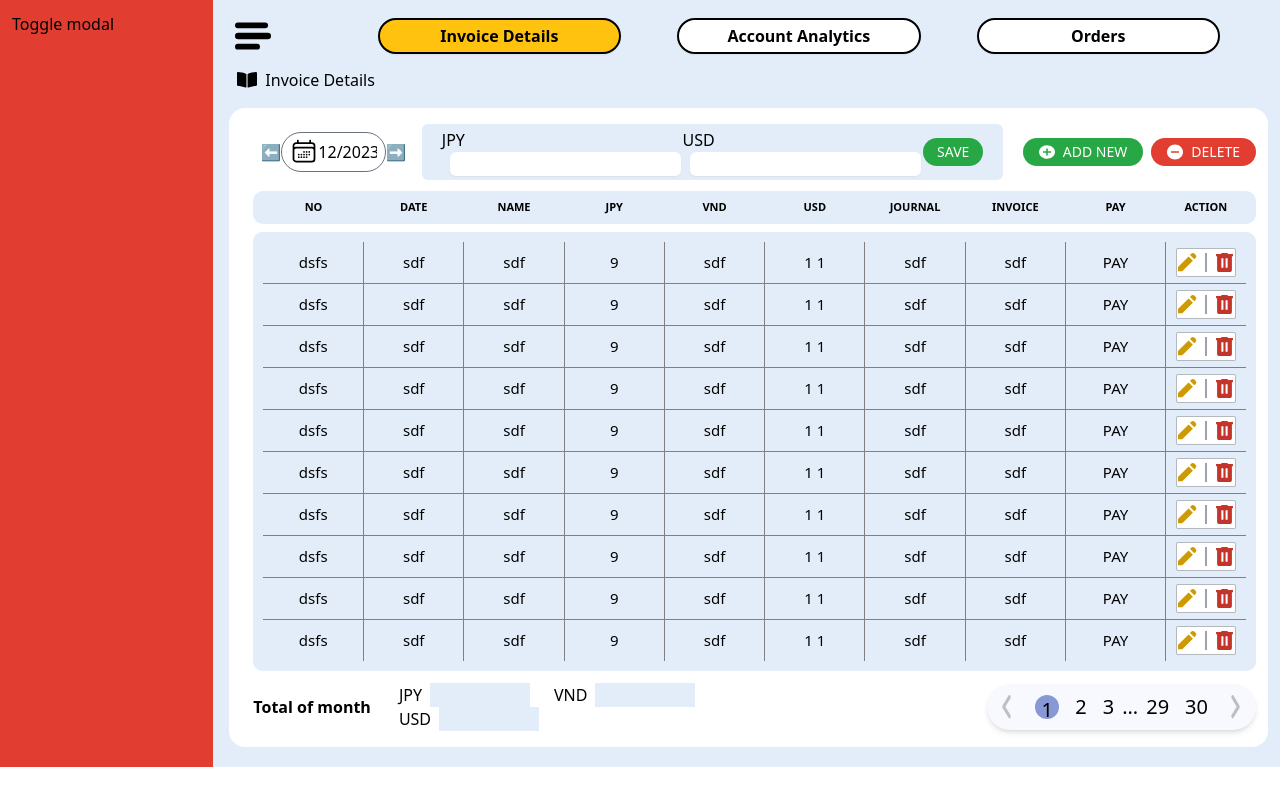
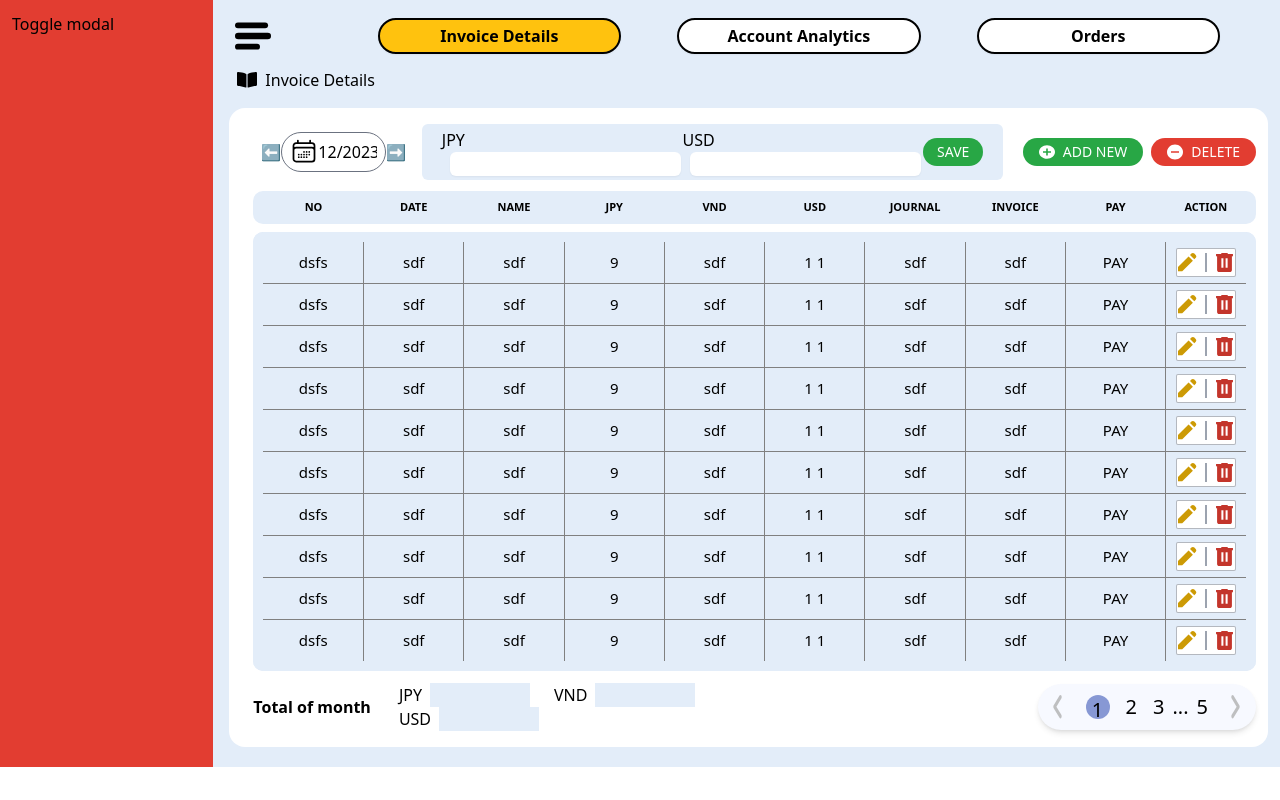
Before and after one commit to SelinaNguyen98/SBA_PaymentIncome_ManagementPRJ_FrontEnd, a React (Vite) app: page / in a window 1280 px wide. Built offline with nearby package versions, Linux system fonts and the light colour scheme; some icons are missing.

Commit message:
fix pagination

```diff
--- a/src/Utils/i18n/i18n.ts
+++ b/src/Utils/i18n/i18n.ts
@@ -1,7 +1,7 @@
 import i18n from "i18next";
 import { initReactI18next } from "react-i18next";
-import HOME_EN from "./locales/en/home.json";
-import HOME_JP from "./locales/jp/home.json";
+import HOME_EN from "./locales/en/en-home.json";
+import HOME_JP from "./locales/jp/jp-home.json";
 
 export const locales = {
   jp: "jp",
--- a/src/Utils/i18n/locales/en/home.json
+++ b/src/Utils/i18n/locales/en/en-home.json
@@ -3,5 +3,9 @@
     "invoiceDetails": "Invoice Details",
     "accountAnalytics": "Account Analytics",
     "orders": "Orders"
+  },
+  "titlePage": {
+    "invoiceDetail" : "Invoice Details"
   }
+
 }
--- a/src/Utils/i18n/locales/jp/home.json
+++ b/src/Utils/i18n/locales/jp/jp-home.json
@@ -3,5 +3,8 @@
     "invoiceDetails": "インボイス管理",
     "accountAnalytics": "勘定科目毎の合計",
     "orders": "受注管理"
+  },
+  "titlePage": {
+    "invoiceDetail" : "インボイス管理"
   }
 }
--- a/src/components/Invoice_Management/InvoiceDetails/InvoicDetailFooter/InvoiceDetailFooter.jsx
+++ b/src/components/Invoice_Management/InvoiceDetails/InvoicDetailFooter/InvoiceDetailFooter.jsx
@@ -1,5 +1,6 @@
 import React, { useState } from "react";
 import Pagination from "../Pagination";
+import Pagination2 from "../Pagination2";
 
 export default function InvoiceDetailFooter() {
   return (
@@ -32,7 +33,7 @@ export default function InvoiceDetailFooter() {
         </div>
         <div className=" flex-1  flex justify-end">
           {/* flex-shrink-0 */}
-          <Pagination />
+          <Pagination2 />
         </div>
       </div>
     </div>
--- a/src/components/Invoice_Management/InvoiceDetails/InvoiceDetails.jsx
+++ b/src/components/Invoice_Management/InvoiceDetails/InvoiceDetails.jsx
@@ -1,6 +1,7 @@
 import "../../../Utils/style.css";
 import NavHeader from "../../NavHeader";
-// import InvoiceTable from "./InvoiceTable";
+import { useTranslation } from "react-i18next";
+
 import Button from "../../Button";
 import InvoiceDetailFooter from "./InvoicDetailFooter/InvoiceDetailFooter";
 import "./styles.css";
@@ -11,7 +12,10 @@ import NewPaymentForm from "./NewPaymentForm";
 import MonthYearPicker from "../../MonthYearPicker";
 
 export default function InvoiceDetails() {
+
   const { isShowAsideFilter } = useContext(AppContext);
+  const { t } = useTranslation();
+
 
   const [state, setState] = useState({
     isShowConfirmModal: false,
@@ -56,7 +60,7 @@ export default function InvoiceDetails() {
               fill="black"
             />
           </svg>
-          Invoice Details
+          {t("titlePage.invoiceDetail")}
         </div>
 
         {/* control area */}
--- /dev/null
+++ b/src/components/Invoice_Management/InvoiceDetails/Pagination2/Pagination2.jsx
@@ -0,0 +1,188 @@
+import React, { useState } from "react";
+
+/**
+ * voi Range -2 ap dung cho khoang cach dau va cuoi
+ *  [1] 2 3 ... 20
+ *   1 [2] 3 ... 20
+ *   1 2 [3] 4 ... 20
+ *
+ *   1 ... 3 [4] 5 ... 20
+ *   1 ... 16 [17] 18 ... 20
+
+ *   1 ... 17 [18] 19 20
+ *   1 ... 18 [19] 20
+ *   1 ... 18 19 [20]
+ */
+
+const RANGE = 1;
+export default function Pagination2({ pageSize = 5 }) {
+  const [page, setPage] = useState(1);
+
+  const renderPsgination = () => {
+    let dotAfter = false;
+    let dotBefore = false;
+    const renderDotBefore = (index) => {
+      if (!dotBefore) {
+        dotBefore = true;
+        return (
+          <span
+            key={index}
+            // className="bg-white rounded px-3 py-2 shadow-sm cursor-pointer border"
+          >
+            ...
+          </span>
+        );
+      }
+
+      return null;
+    };
+
+    const renderDotAfter = (index) => {
+      if (!dotAfter) {
+        dotAfter = true;
+        return (
+          <span
+            key={index}
+            // className="bg-white rounded px-3 py-2 shadow-sm cursor-pointer border"
+          >
+            ...
+          </span>
+        );
+      }
+
+      return null;
+    };
+
+    return Array(pageSize)
+      .fill(0)
+      .map((_, index) => {
+        const pageNumber = index + 1;
+
+        // Dieu kien return ve ky tu 3 cham
+        if (
+          page <= RANGE + 1 &&
+          pageNumber > 3 &&
+          pageNumber < pageSize - RANGE + 1
+        ) {
+          return renderDotAfter(index);
+        } else if (page > RANGE + 1 && page < pageSize - RANGE) {
+          if (pageNumber < page - RANGE && pageNumber > RANGE) {
+            return renderDotBefore(index);
+          } else if (
+            pageNumber > page + RANGE &&
+            pageNumber < pageSize - RANGE + 1
+          ) {
+            return renderDotAfter(index);
+          }
+        } else if (
+          pageNumber > RANGE &&
+          pageNumber <= pageSize - 3 &&
+          page >= pageSize - RANGE
+
+          // pageNumber > RANGE &&  // chua lai so 1
+          // page >= pageSize - RANGE && //   chua sao con lai ca 18
+          // pageNumber <= page - 3
+        )
+          return renderDotBefore(index);
+
+        /**
+         * 18 19 20
+         * nung so nho hon 18 deu phai  ...
+         */
+
+        ///////////////////////////////////////////
+        if (page === pageNumber) {
+          return (
+            <button
+              key={index}
+              className="m-2 cursor-pointer "
+              onClick={() => setPage(pageNumber)}
+            >
+              <div className="  rounded-full w-6 h-6 text-center items-center justify-center bg-[#8798D4]">
+                {pageNumber}
+              </div>
+            </button>
+          );
+        }
+
+        return (
+          <button
+            key={index}
+            className="m-2 cursor-pointer "
+            onClick={() => setPage(pageNumber)}
+          >
+            {pageNumber}
+          </button>
+        );
+      });
+  };
+
+  return (
+    <div className=" flex items-center justify-end rounded-full shadow-md bg-[#F7F9FF] text-[16px]  max-2xl-plus:text-[20px]   font-[500] ">
+      {page === 1 ? (
+        <span className="bg-gray/60 cursor-not-allowed ">
+          <svg
+            className="w-10 h-6"
+            viewBox="0 0 7 18"
+            fill="none"
+            xmlns="http://www.w3.org/2000/svg"
+          >
+            <path
+              d="M5.97896 0.462286C6.06704 0.607873 6.13693 0.780802 6.18461 0.971174C6.23229 1.16155 6.25684 1.36563 6.25684 1.57173C6.25684 1.77783 6.23229 1.98191 6.18461 2.17228C6.13693 2.36265 6.06704 2.53558 5.97896 2.68117L2.29223 8.78703L5.97896 14.8929C6.15662 15.1871 6.25643 15.5862 6.25643 16.0023C6.25643 16.4184 6.15662 16.8175 5.97896 17.1118C5.8013 17.406 5.56033 17.5713 5.30908 17.5713C5.05782 17.5713 4.81686 17.406 4.63919 17.1118L0.277832 9.8886C0.189746 9.74301 0.119862 9.57008 0.0721798 9.37971C0.024498 9.18934 -4.48227e-05 8.98526 -4.48227e-05 8.77916C-4.48227e-05 8.57306 0.024498 8.36898 0.0721798 8.17861C0.119862 7.98823 0.189746 7.8153 0.277832 7.66972L4.63919 0.446549C5.00027 -0.151447 5.60839 -0.151447 5.97896 0.462286Z"
+              fill="#A9A9A9"
+              fillOpacity="0.73"
+            />
+          </svg>
+        </span>
+      ) : (
+        <button onClick={() => setPage(page - 1)}>
+          <svg
+            className="w-10 h-6"
+            viewBox="0 0 7 18"
+            fill="none"
+            xmlns="http://www.w3.org/2000/svg"
+          >
+            <path
+              d="M5.97896 0.462286C6.06704 0.607873 6.13693 0.780802 6.18461 0.971174C6.23229 1.16155 6.25684 1.36563 6.25684 1.57173C6.25684 1.77783 6.23229 1.98191 6.18461 2.17228C6.13693 2.36265 6.06704 2.53558 5.97896 2.68117L2.29223 8.78703L5.97896 14.8929C6.15662 15.1871 6.25643 15.5862 6.25643 16.0023C6.25643 16.4184 6.15662 16.8175 5.97896 17.1118C5.8013 17.406 5.56033 17.5713 5.30908 17.5713C5.05782 17.5713 4.81686 17.406 4.63919 17.1118L0.277832 9.8886C0.189746 9.74301 0.119862 9.57008 0.0721798 9.37971C0.024498 9.18934 -4.48227e-05 8.98526 -4.48227e-05 8.77916C-4.48227e-05 8.57306 0.024498 8.36898 0.0721798 8.17861C0.119862 7.98823 0.189746 7.8153 0.277832 7.66972L4.63919 0.446549C5.00027 -0.151447 5.60839 -0.151447 5.97896 0.462286Z"
+              fill="#A9A9A9"
+              fillOpacity="0.73"
+            />
+          </svg>
+        </button>
+      )}
+      {renderPsgination()}
+
+      {page === pageSize ? (
+        <span className="bg-gray/60 cursor-not-allowed ">
+          <svg
+            className="w-10 h-6"
+            viewBox="0 0 7 18"
+            fill="none"
+            xmlns="http://www.w3.org/2000/svg"
+          >
+            <path
+              d="M0.277877 0.462286C0.189791 0.607873 0.119907 0.780802 0.0722254 0.971175C0.0245435 1.16155 0 1.36563 0 1.57173C0 1.77783 0.0245435 1.98191 0.0722254 2.17228C0.119907 2.36265 0.189791 2.53558 0.277877 2.68117L3.96461 8.78703L0.277877 14.8929C0.100213 15.1871 0.000402339 15.5862 0.000402339 16.0023C0.000402339 16.4184 0.100213 16.8175 0.277877 17.1118C0.455541 17.406 0.696505 17.5713 0.947759 17.5713C1.19901 17.5713 1.43998 17.406 1.61764 17.1118L5.979 9.8886C6.06709 9.74301 6.13697 9.57008 6.18466 9.37971C6.23234 9.18934 6.25688 8.98526 6.25688 8.77916C6.25688 8.57306 6.23234 8.36898 6.18466 8.17861C6.13697 7.98823 6.06709 7.8153 5.979 7.66972L1.61764 0.446549C1.25657 -0.151447 0.64845 -0.151447 0.277877 0.462286Z"
+              fill="#A9A9A9"
+              fillOpacity="0.73"
+            />
+          </svg>
+        </span>
+      ) : (
+        <button onClick={() => setPage(page + 1)}>
+          <svg
+            className="w-10 h-6"
+            viewBox="0 0 7 18"
+            fill="none"
+            xmlns="http://www.w3.org/2000/svg"
+          >
+            <path
+              d="M0.277877 0.462286C0.189791 0.607873 0.119907 0.780802 0.0722254 0.971175C0.0245435 1.16155 0 1.36563 0 1.57173C0 1.77783 0.0245435 1.98191 0.0722254 2.17228C0.119907 2.36265 0.189791 2.53558 0.277877 2.68117L3.96461 8.78703L0.277877 14.8929C0.100213 15.1871 0.000402339 15.5862 0.000402339 16.0023C0.000402339 16.4184 0.100213 16.8175 0.277877 17.1118C0.455541 17.406 0.696505 17.5713 0.947759 17.5713C1.19901 17.5713 1.43998 17.406 1.61764 17.1118L5.979 9.8886C6.06709 9.74301 6.13697 9.57008 6.18466 9.37971C6.23234 9.18934 6.25688 8.98526 6.25688 8.77916C6.25688 8.57306 6.23234 8.36898 6.18466 8.17861C6.13697 7.98823 6.06709 7.8153 5.979 7.66972L1.61764 0.446549C1.25657 -0.151447 0.64845 -0.151447 0.277877 0.462286Z"
+              fill="#A9A9A9"
+              fillOpacity="0.73"
+            />
+          </svg>
+        </button>
+      )}
+    </div>
+  );
+}
--- /dev/null
+++ b/src/components/Invoice_Management/InvoiceDetails/Pagination2/index.js
@@ -0,0 +1,3 @@
+import Pagination2 from "./Pagination2";
+
+export default Pagination2;
--- a/src/components/NavHeader/NavHeader.jsx
+++ b/src/components/NavHeader/NavHeader.jsx
@@ -1,6 +1,7 @@
 import { useTranslation } from "react-i18next";
 import { PiTranslateFill } from "react-icons/pi";
 import { locales } from "../../Utils/i18n/i18n";
+
 import "../../Utils/style.css";
 import Popover from "../Popover";
 import { Link, useLocation } from "react-router-dom";
--- a/src/main.jsx
+++ b/src/main.jsx
@@ -1,7 +1,8 @@
+import React from "react";
 import ReactDOM from "react-dom/client";
 import App from "./App.jsx";
 import "./Utils/output.css";
-import InvoiceDetails from "./components/Invoice_Management/InvoiceDetails";
+import InvoiceDetails from "./components/Invoice_Management/InvoiceDetails/InvoiceDetails.jsx";
 import { AppProvider } from "./Utils/contexts/app.context.jsx";
 
 ReactDOM.createRoot(document.getElementById("root")).render(
```
